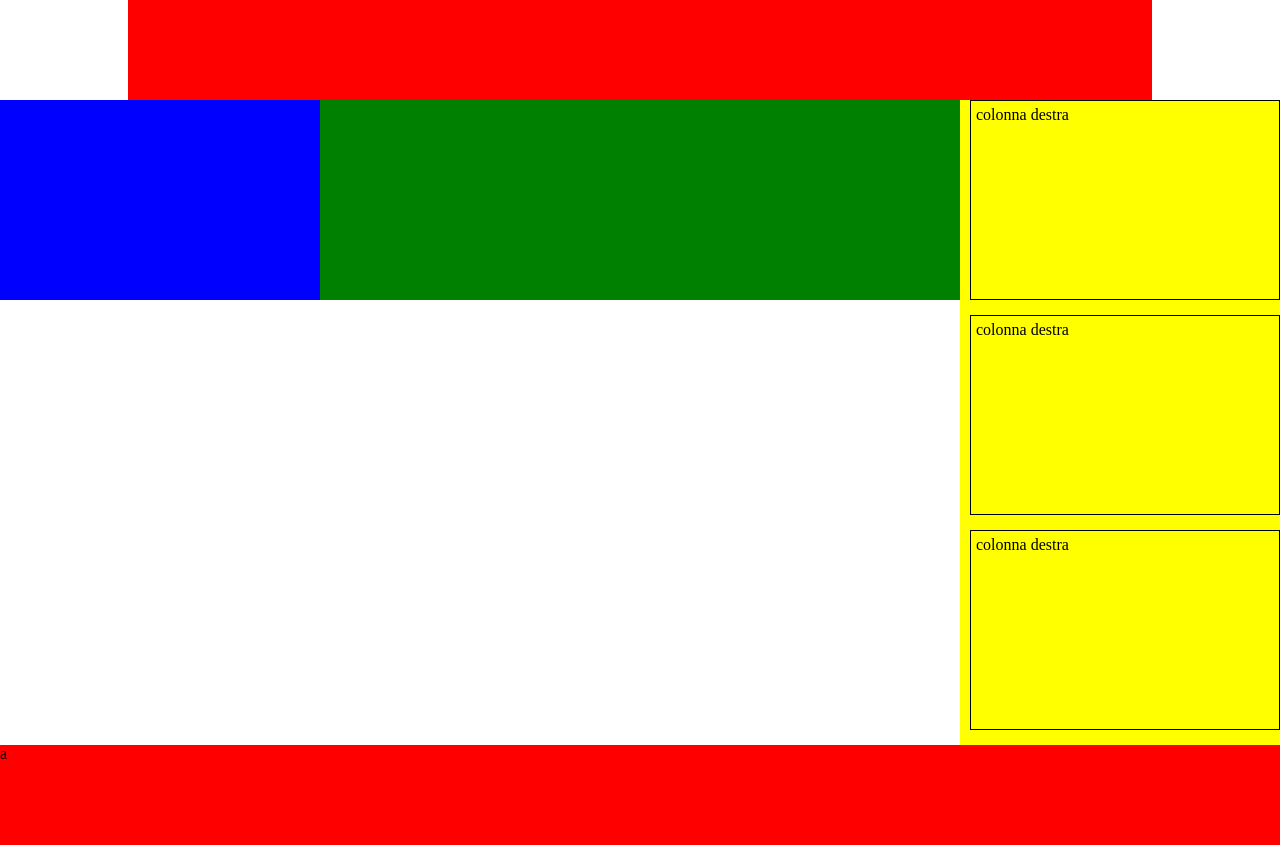
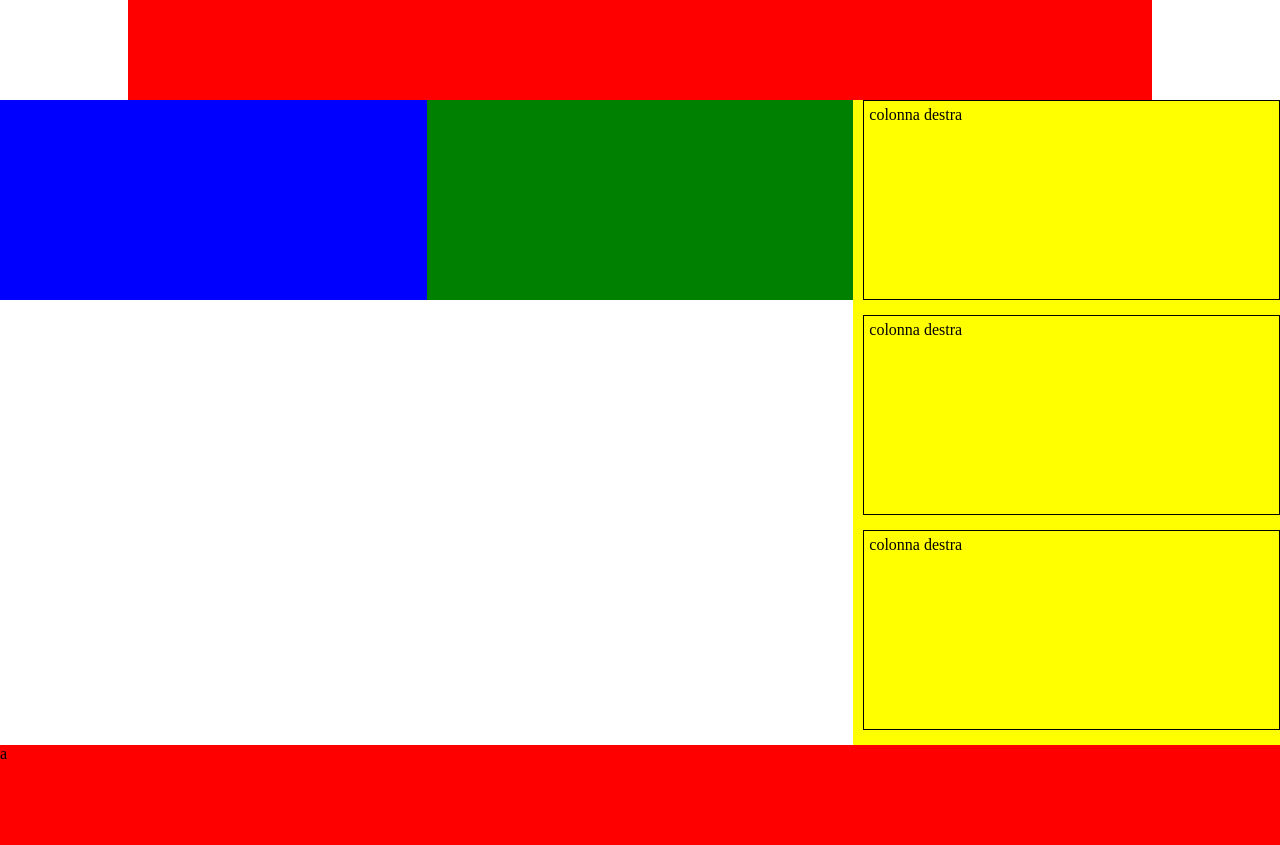
Before and after one commit to MarcoMadeddu/htmlcss-struttura-wp, a plain HTML site: page index.html in a window 1280 px wide. Drawn offline with Linux system fonts and the light colour scheme.

Commit message:
aggiunta calc

```diff
--- a/styles/style.css
+++ b/styles/style.css
@@ -22,20 +22,20 @@
 .col-sx{
   margin:0;
   float: left;
-  width: 25%;
+  width: calc(100%/3);
   height: 200px;
   background-color: blue;
 
 }
 .col-ct{
   float:left;
-  width: 50%;
+  width: calc(100%/3);
   background-color: green;
   height: 200px;
 }
 .col-dx{
   float: left;
-  width: 25%;
+  width: calc(100%/3);
   background-color: yellow;
 
 }
```
